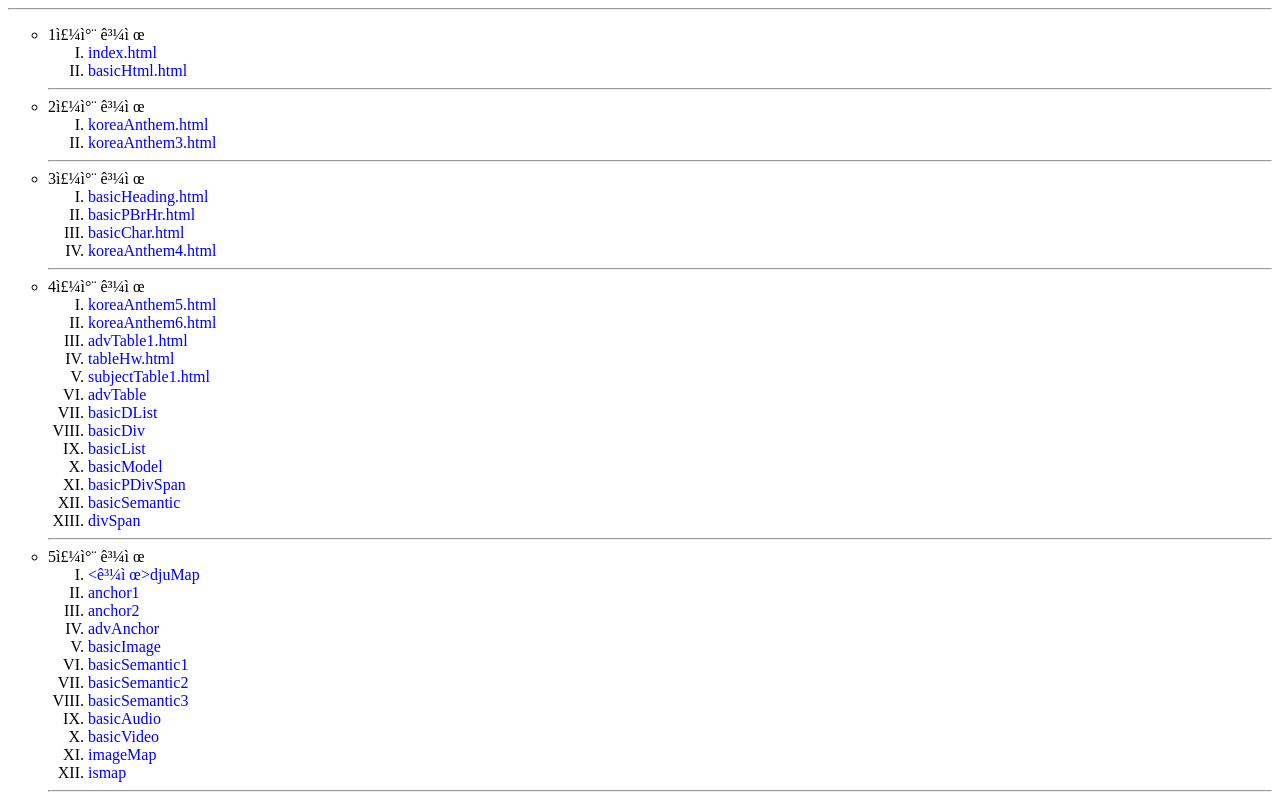
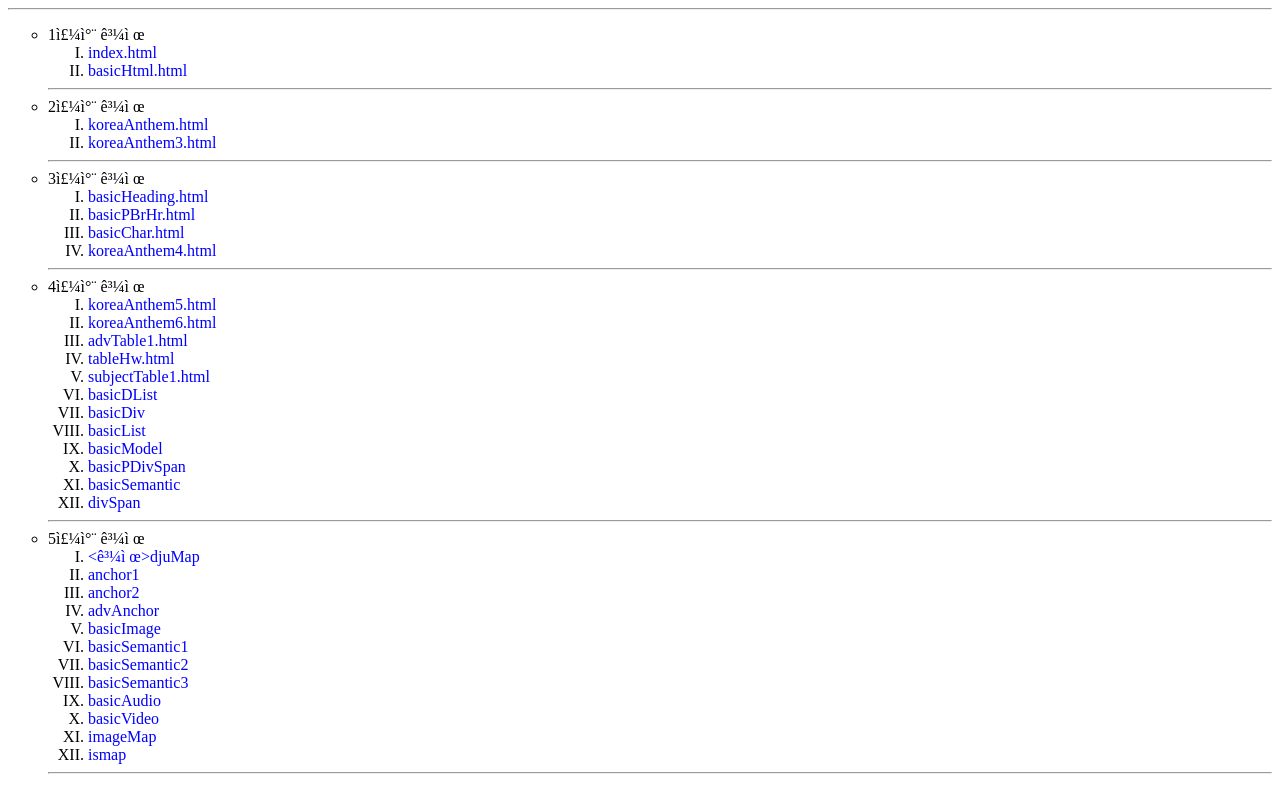
Before and after one commit to 843104956/843104956.github.io, a plain HTML site: page index.html in a window 1280 px wide. Shown: the part 73-881 px from the top of the page. Drawn offline with Linux system fonts and the light colour scheme.

Commit message:
Update index.html

```diff
--- a/index.html
+++ b/index.html
@@ -41,7 +41,6 @@
                     <li><a href="https://843104956.github.io/html5/4/advTable1.html"target="_blank">advTable1.html</a></li>
                     <li><a href="https://843104956.github.io/html5/4/tableHw.html"target="_blank">tableHw.html</a></li>
                     <li><a href="https://843104956.github.io/html5/4/subjectTable1.html"target="_blank">subjectTable1.html</a></li>
-                    <li><a href="https://843104956.github.io/html5/4/advTable.html"target="_blank">advTable</a></li>
                     <li><a href="https://843104956.github.io/html5/4/basicDList.html"target="_blank">basicDList</a></li>
                     <li><a href="https://843104956.github.io/html5/4/basicDiv.html"target="_blank">basicDiv</a></li>
                     <li><a href="https://843104956.github.io/html5/4/basicList.html"target="_blank">basicList</a></li>
```
